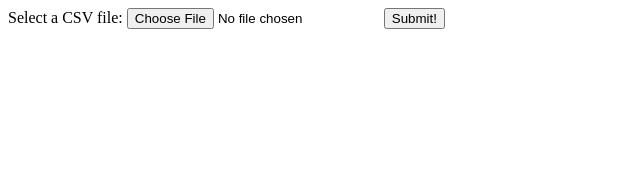
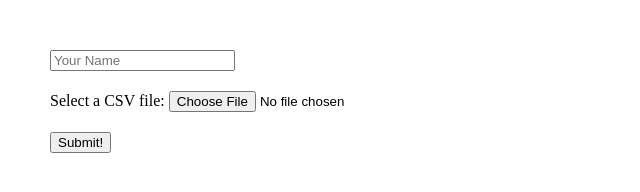
Before and after one commit to juanmait/demo, a website: page public/index.html in a window 1280 px wide. Shown: the whole page, without its empty margins (0-640 px from the left). Drawn offline with Linux system fonts and the light colour scheme.

Commit message:
add support for provider name

```diff
--- a/public/index.html
+++ b/public/index.html
@@ -5,11 +5,29 @@
     <meta http-equiv="X-UA-Compatible" content="IE=edge" />
     <meta name="viewport" content="width=device-width, initial-scale=1.0" />
     <title>Document</title>
+    <style>
+      body {
+        margin: 50px;
+      }
+      div {
+        margin-bottom: 20px;
+      }
+    </style>
   </head>
   <body>
     <form action="/upload" enctype="multipart/form-data" method="POST">
-      <label for="csvfile">Select a CSV file:</label>
-      <input type="file" id="csvfile" name="csvfile" />
+      <div>
+        <input
+          type="text"
+          id="provider"
+          name="provider"
+          placeholder="Your Name"
+        />
+      </div>
+      <div>
+        <label for="csvfile">Select a CSV file:</label>
+        <input type="file" id="csvfile" name="csvfile" />
+      </div>
       <input type="submit" value="Submit!" />
     </form>
   </body>
```
Also changed, not shown: app.js (+9 -1 lines), lib/stream.js (+11 -4 lines).
